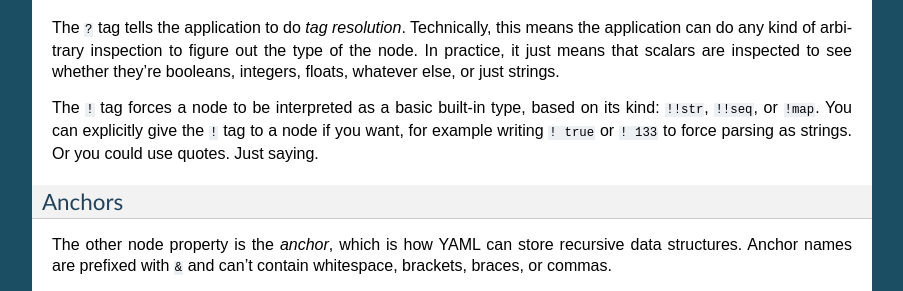
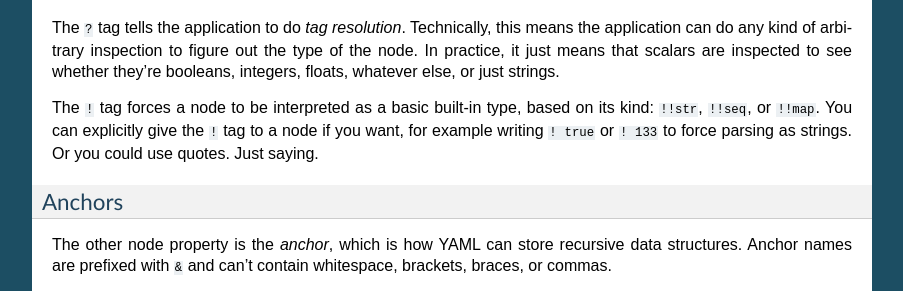
Before and after one commit to eevee/camel, a Sphinx documentation site: the page built from docs/yamlref.rst, in a window 1280 px wide and 900 px high, scrolled down 2132 px. Shown: the part 157-448 px from the top of the window, without its empty margins (198-1101 px from the left). Built offline with Sphinx 7.4.7, drawn with Linux system fonts in a browser that asks for light colours.

Commit message:
Fix a docs typo

```diff
--- a/docs/yamlref.rst
+++ b/docs/yamlref.rst
@@ -152,7 +152,7 @@ type of the node.  In practice, it just means that scalars are inspected to see
 whether they're booleans, integers, floats, whatever else, or just strings.
 
 The ``!`` tag forces a node to be interpreted as a basic built-in type, based
-on its kind: ``!!str``, ``!!seq``, or ``!map``.  You can explicitly give the
+on its kind: ``!!str``, ``!!seq``, or ``!!map``.  You can explicitly give the
 ``!`` tag to a node if you want, for example writing ``! true`` or ``! 133`` to
 force parsing as strings.  Or you could use quotes.  Just saying.
 
```
